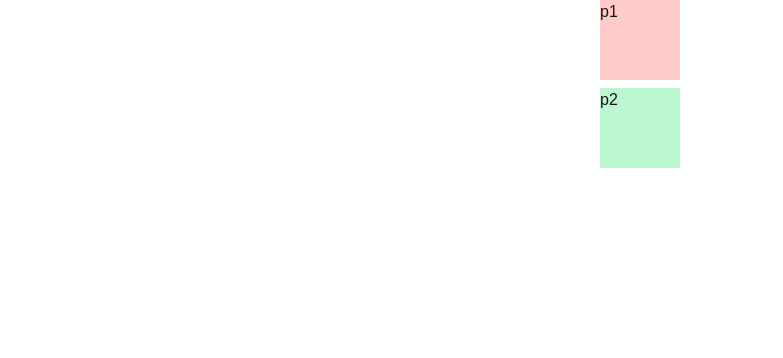
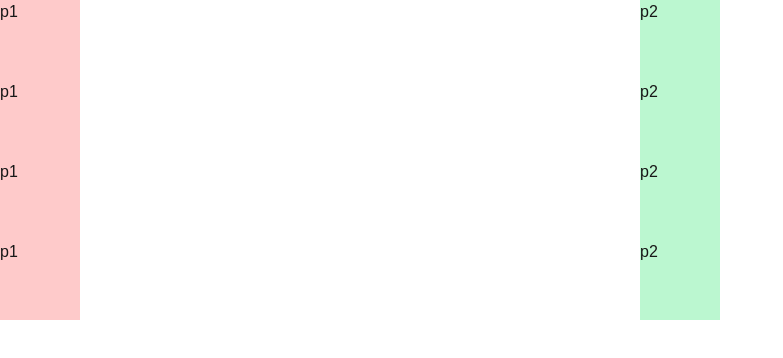
Before and after one commit to FabinhoFlauzino/kino-filmes, a Next.js app: page / in a window 1280 px wide. Shown: the top 358 px of the page, without its empty margins (0-783 px from the left). Built offline with nearby package versions, Linux system fonts and the light colour scheme.

Commit message:
Criando componente Grid

```diff
--- a/src/app/page.tsx
+++ b/src/app/page.tsx
@@ -1,11 +1,18 @@
 import Flex from "@/components/template/Flex";
+import Grid from "@/components/template/Grid";
 import Image from "next/image";
 
 export default function Home() {
   return (
-    <Flex col>
+    <Grid numCols={2} column numRows={3}>
       <p className="w-20 h-20 bg-red-200">p1</p>
       <p className="w-20 h-20 bg-green-200">p2</p>
-    </Flex>
+      <p className="w-20 h-20 bg-red-200">p1</p>
+      <p className="w-20 h-20 bg-green-200">p2</p>
+      <p className="w-20 h-20 bg-red-200">p1</p>
+      <p className="w-20 h-20 bg-green-200">p2</p>
+      <p className="w-20 h-20 bg-red-200">p1</p>
+      <p className="w-20 h-20 bg-green-200">p2</p>
+    </Grid>
   );
 }
--- /dev/null
+++ b/src/components/template/Grid.tsx
@@ -0,0 +1,21 @@
+import mergeClasses from "@/utils/mergeClasses"
+
+interface GridProps {
+  children: React.ReactNode
+  className?: string
+  column?: boolean
+  numCols?: number
+  numRows?: number
+}
+
+export default function Grid({ children, className, column, numCols, numRows = 1 }: GridProps) {
+  return (
+    <div className={mergeClasses(
+      `grid grid-rows-${numRows}`,
+      { [`grid-cols-${numCols}`]:column }
+
+    )}>
+      {children}
+    </div>
+  )
+}
--- a/tailwind.config.ts
+++ b/tailwind.config.ts
@@ -5,6 +5,10 @@
     "./src/pages/**/*.{js,ts,jsx,tsx,mdx}",
     "./src/components/**/*.{js,ts,jsx,tsx,mdx}",
     "./src/app/**/*.{js,ts,jsx,tsx,mdx}",
+  ],
+  safelist: [
+    { pattern: /grid-cols-/ },
+    { pattern: /grid-rows-/ }
   ],
   theme: {
     extend: {
```
